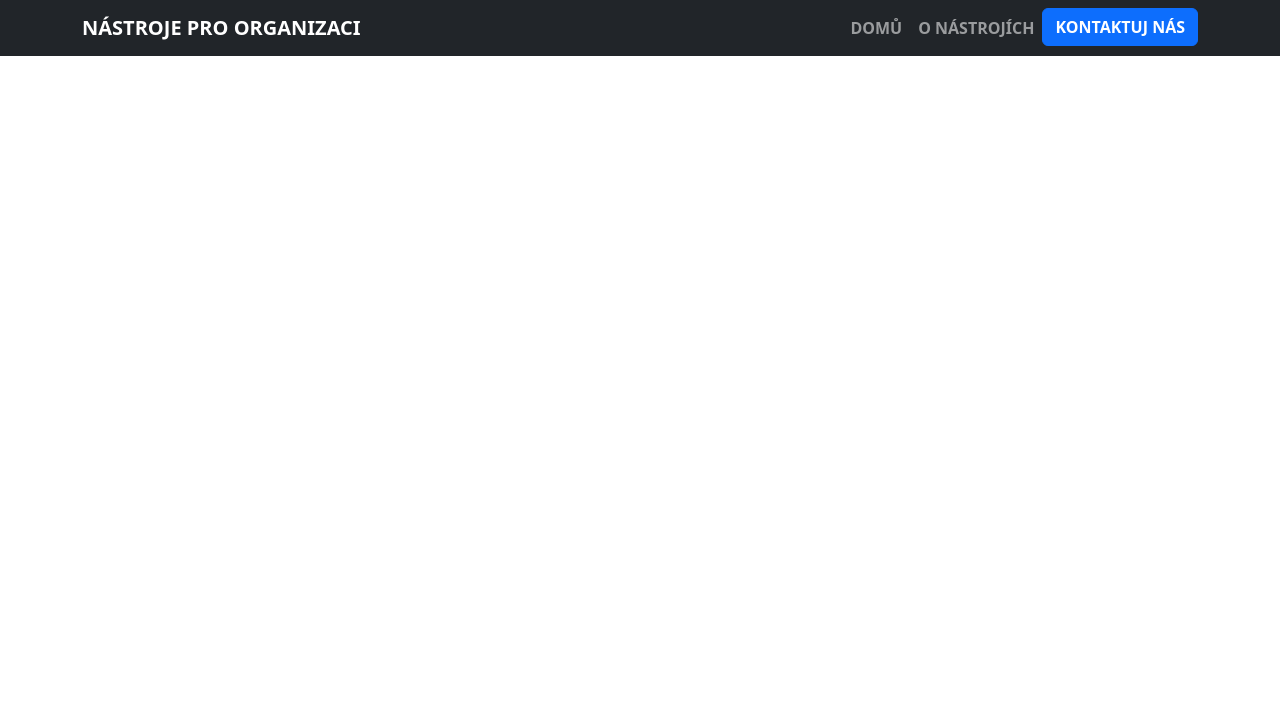
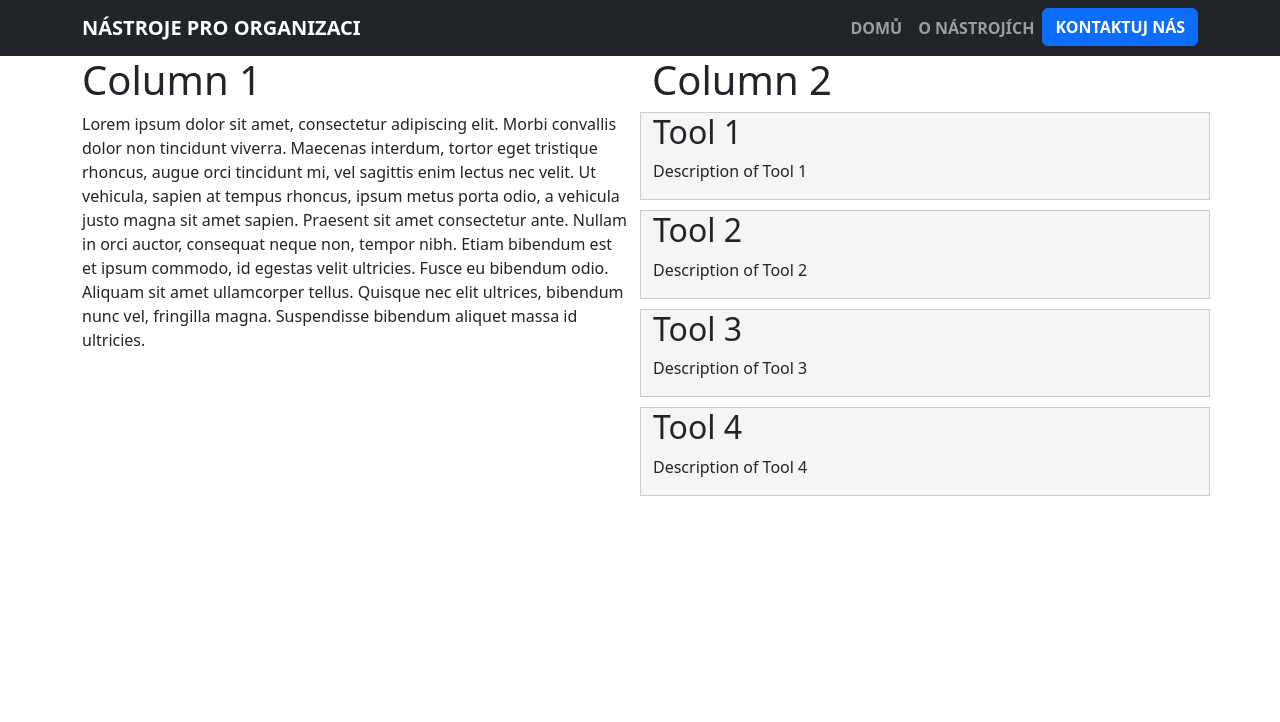
Before and after one commit to asuchardaa/Projekt, a website: page public/tools.html in a window 1280 px wide. Shown: the top 722 px of the page. Drawn offline with nearby package versions, Linux system fonts and the light colour scheme.

Commit message:
about tools updated, made an easy template 4 that, not done yet

```diff
--- a/public/css/style.css
+++ b/public/css/style.css
@@ -61,3 +61,13 @@
 .btnprimary2:hover {
     color: #000;
 }
+
+.tool-description {
+    background-color: #f5f5f5;
+    border: 1px solid #ccc;
+    margin-bottom: 10px;
+}
+
+.tool-description:hover {
+    background-color: #e9e9e9;
+}
--- a/public/tools.html
+++ b/public/tools.html
@@ -11,7 +11,7 @@
           integrity="sha384-KK94CHFLLe+nY2dmCWGMq91rCGa5gtU4mk92HdvYe+M/SXH301p5ILy+dN9+nJOZ" crossorigin="anonymous">
     <link rel="stylesheet" href="https://cdnjs.cloudflare.com/ajax/libs/font-awesome/5.15.3/css/all.min.css">
     <link rel="stylesheet" href="css/style.css">
-    <title>NPO - Nástroje</title>
+    <title>NPO - O nástrojích</title>
 </head>
 <body>
 <nav class="navbar navbar-expand-lg navbar-dark bg-dark">
@@ -36,6 +36,36 @@
         </div>
     </div>
 </nav>
+<div class="container">
+    <div class="row">
+        <div class="col-md-6">
+            <h1>Column 1</h1>
+            <p>Lorem ipsum dolor sit amet, consectetur adipiscing elit. Morbi convallis dolor non tincidunt viverra. Maecenas interdum, tortor eget tristique rhoncus, augue orci tincidunt mi, vel sagittis enim lectus nec velit. Ut vehicula, sapien at tempus rhoncus, ipsum metus porta odio, a vehicula justo magna sit amet sapien. Praesent sit amet consectetur ante. Nullam in orci auctor, consequat neque non, tempor nibh. Etiam bibendum est et ipsum commodo, id egestas velit ultricies. Fusce eu bibendum odio. Aliquam sit amet ullamcorper tellus. Quisque nec elit ultrices, bibendum nunc vel, fringilla magna. Suspendisse bibendum aliquet massa id ultricies.</p>
+        </div>
+        <div class="col-md-6">
+            <h1>Column 2</h1>
+            <div class="row">
+                <div class="col-md-12 tool-description">
+                    <h2>Tool 1</h2>
+                    <p>Description of Tool 1</p>
+                </div>
+                <div class="col-md-12 tool-description">
+                    <h2>Tool 2</h2>
+                    <p>Description of Tool 2</p>
+                </div>
+                <div class="col-md-12 tool-description">
+                    <h2>Tool 3</h2>
+                    <p>Description of Tool 3</p>
+                </div>
+                <div class="col-md-12 tool-description">
+                    <h2>Tool 4</h2>
+                    <p>Description of Tool 4</p>
+                </div>
+            </div>
+        </div>
+    </div>
+</div>
+
 <footer class="bg-dark text-light py-2 position-fixed bottom-0 w-100">
     <div class="container">
         <ul class="list-inline mb-0 text-center">
```
Also changed, not shown: public/index.html (+2 -2 lines).
